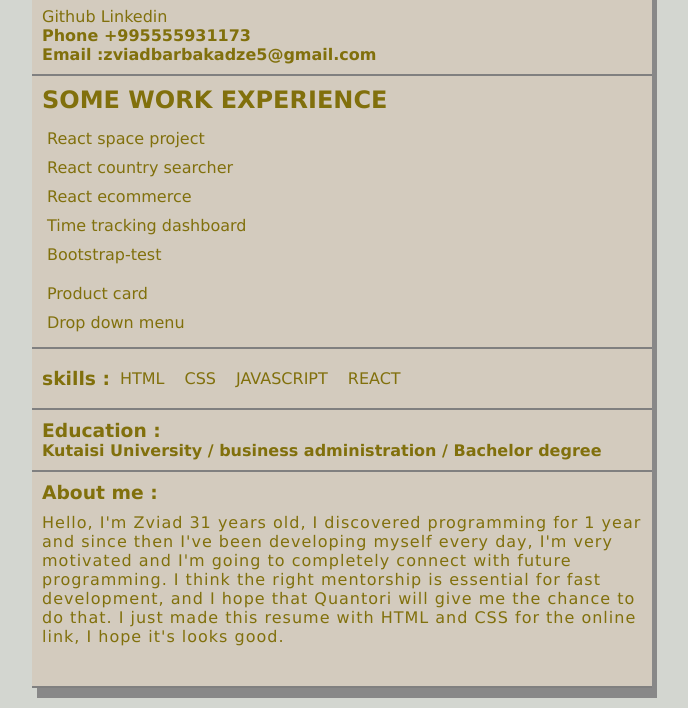
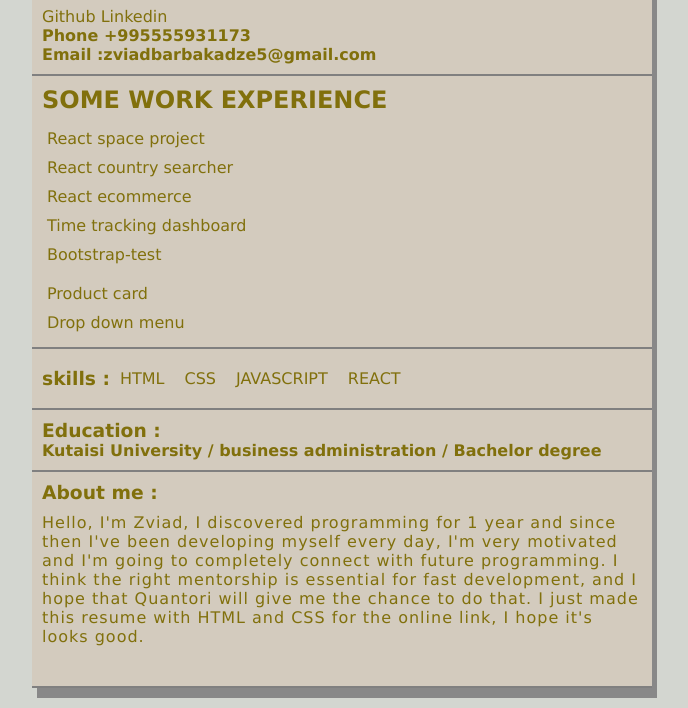
Before and after one commit to zviadbarbakadze/CVonline, a plain HTML site: page index.html in a window 1280 px wide. Shown: the part 233-941 px from the top of the page, without its empty margins (298-986 px from the left). Drawn offline with Linux system fonts and the light colour scheme.

Commit message:
removed age

```diff
--- a/index.html
+++ b/index.html
@@ -79,7 +79,7 @@
     <section class="aboutme">
         <h3>About me :</h3>
       <p>
-        Hello, I'm Zviad 31 years old, I discovered programming for 1 year and
+        Hello, I'm Zviad, I discovered programming for 1 year and
         since then I've been developing myself every day, I'm very motivated and
         I'm going to completely connect with future programming. I think the
         right mentorship is essential for fast development, and I hope that
```
